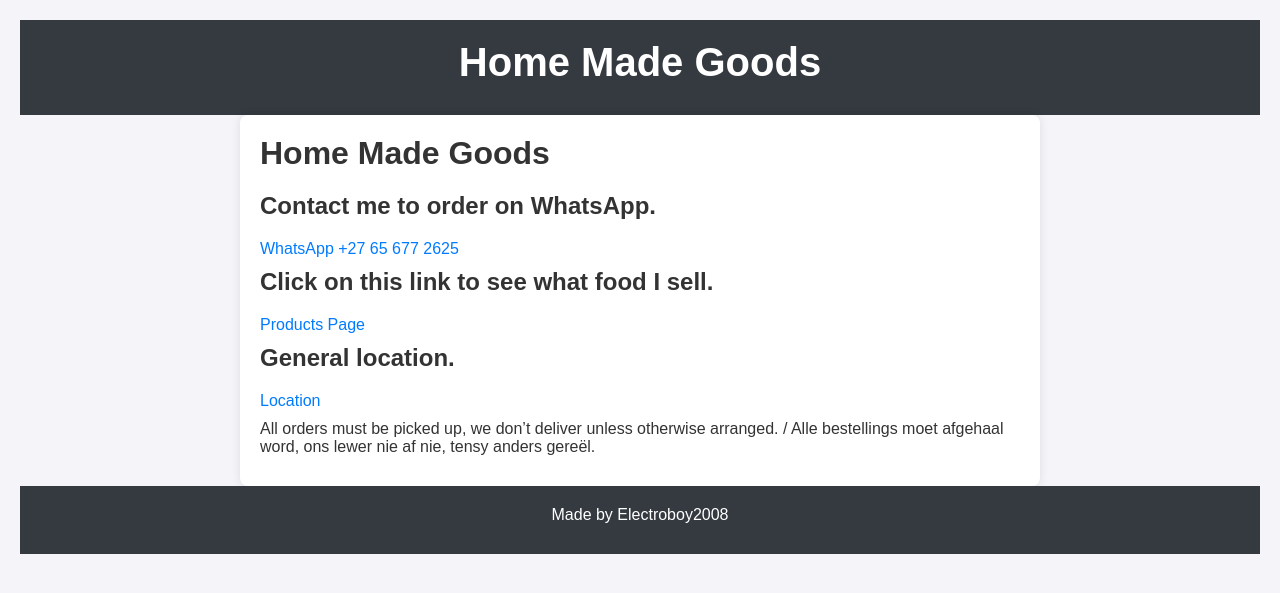
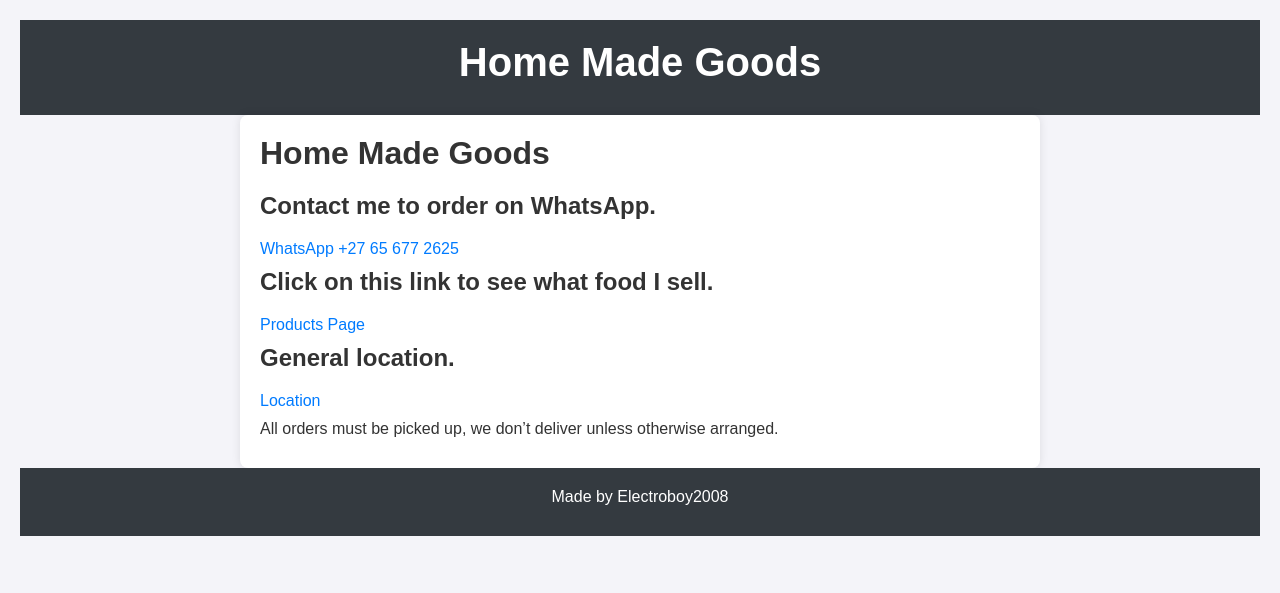
Before and after one commit to ElectroBoy10/TakeWay.Shop, a Jekyll site: the page built from index.md, in a window 1280 px wide. Shown: the top 593 px of the page. Built offline with Jekyll 4.4.1, drawn with Linux system fonts in a browser that asks for light colours.

Commit message:
Update index.md

```diff
--- a/index.md
+++ b/index.md
@@ -8,11 +8,10 @@ title: Home Made Goods
 ## Contact me to order on WhatsApp.
 [WhatsApp +27 65 677 2625](https://wa.me/27656772625)
 
-
 ## Click on this link to see what food I sell.
 [Products Page](https://share.samsungcloud.com/sharedalbum/6JN1UIcZI4)
 
 ## General location.
 [Location](https://maps.app.goo.gl/vDgT3D6rJisTjN4Z9)
 
-All orders must be picked up, we don’t deliver unless otherwise arranged. / Alle bestellings moet afgehaal word, ons lewer nie af nie, tensy anders gereël.
+All orders must be picked up, we don’t deliver unless otherwise arranged.
```
